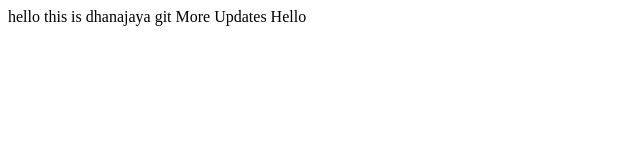
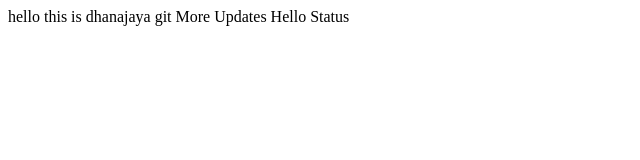
Before and after one commit to Dhananjaya126/DhanaRepository, a plain HTML site: page WebContent/index.html in a window 1280 px wide. Shown: the full height of the page, 0-640 px from the left. Drawn offline with Linux system fonts and the light colour scheme.

Commit message:
Hello added

```diff
--- a/WebContent/index.html
+++ b/WebContent/index.html
@@ -8,6 +8,6 @@
 hello this is dhanajaya git
 More Updates
 
-Hello
+Hello Status
 </body>
 </html>
```
